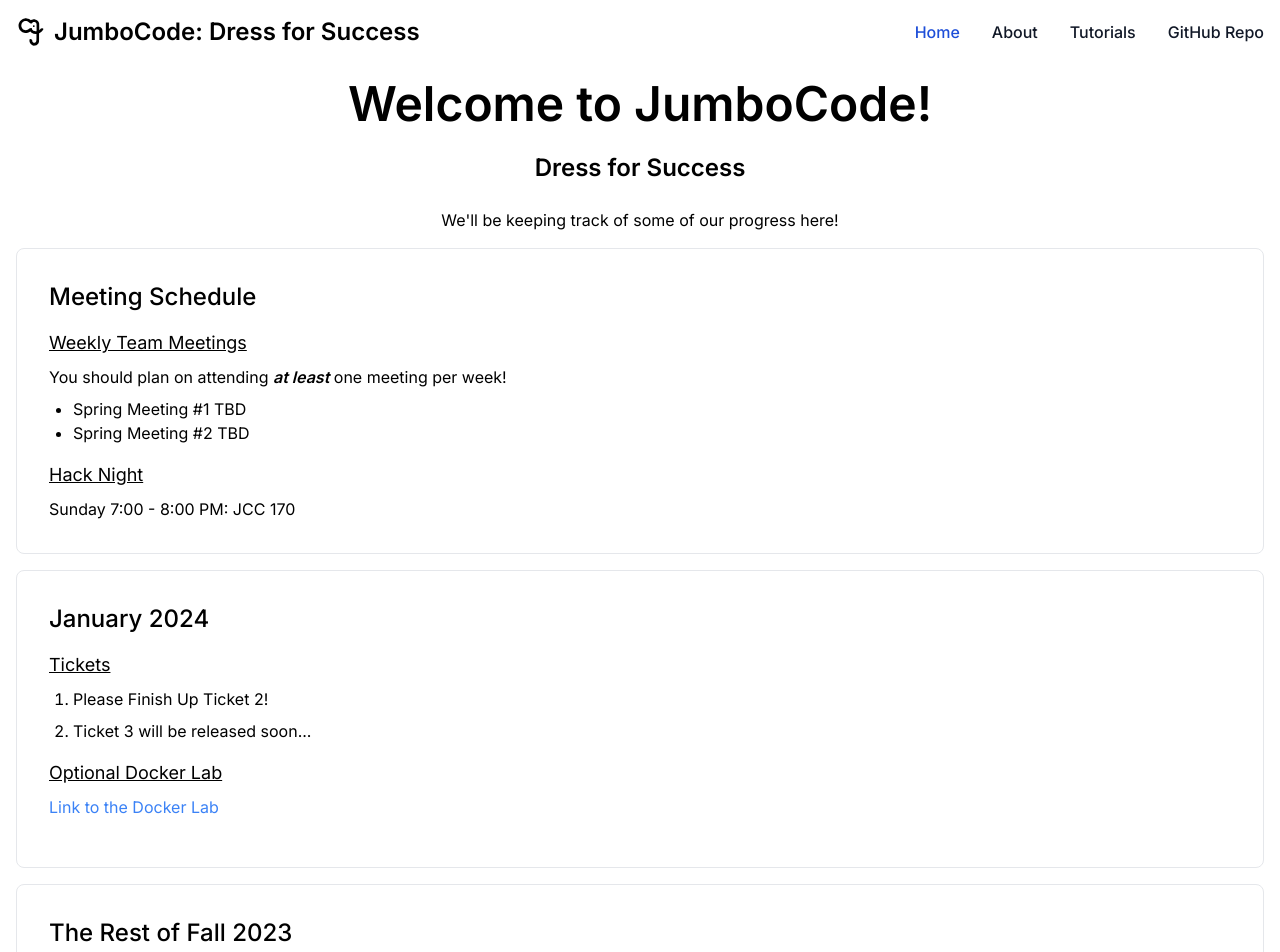
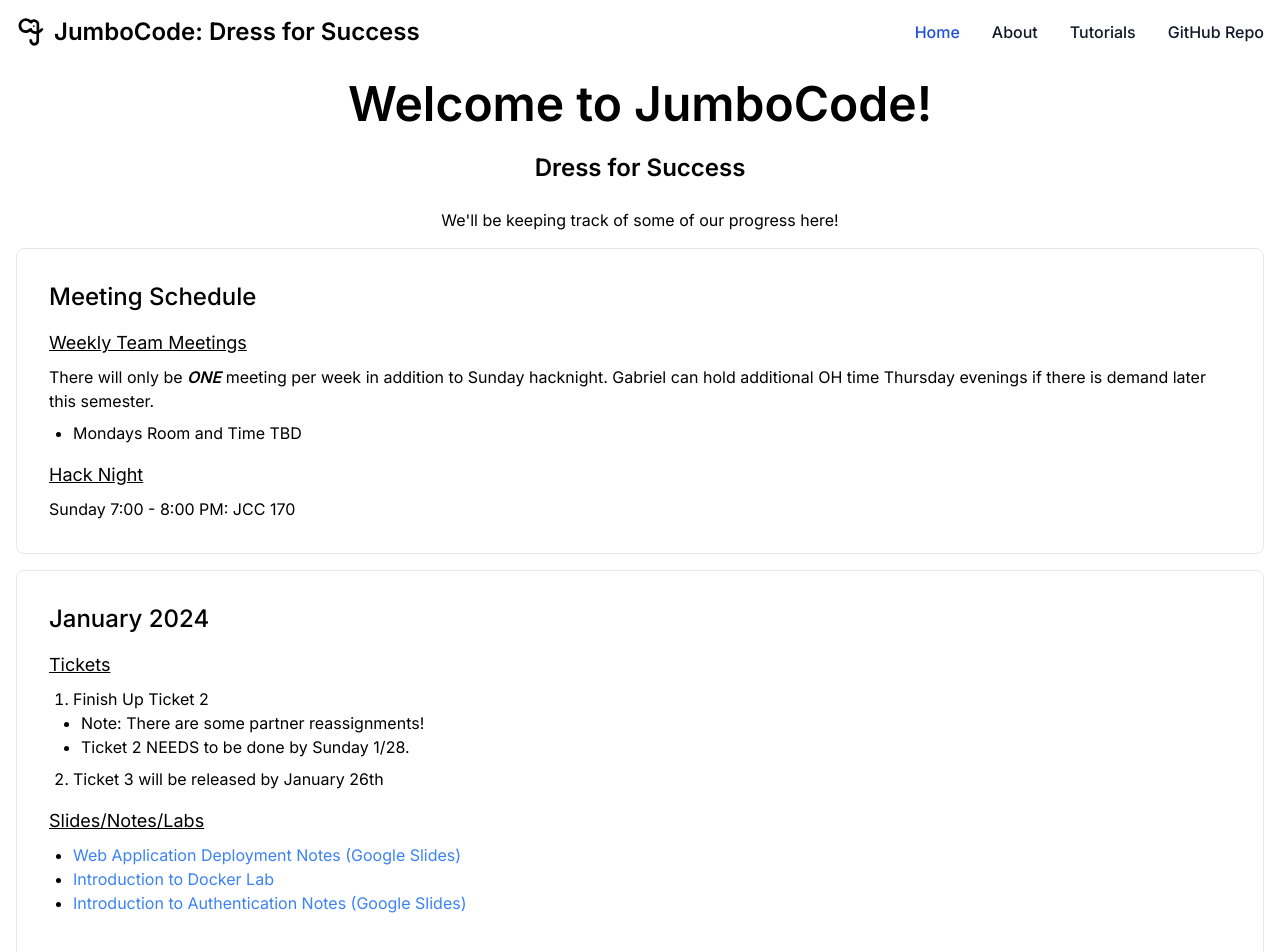
Before and after one commit to gabrielsessions/dfs-jumbocode, a Next.js app: page / in a window 1280 px wide. Shown: the top 952 px of the page. Built offline with nearby package versions, Linux system fonts and the light colour scheme.

Commit message:
New slideshows

```diff
--- a/src/app/home_cards.tsx
+++ b/src/app/home_cards.tsx
@@ -43,15 +43,22 @@ const january = {
     {
       generateBullets([
         {
-          title: <p>Please Finish Up Ticket 2!</p>,
+          title: <p>Finish Up Ticket 2</p>,
+          bullets: ["Note: There are some partner reassignments!", "Ticket 2 NEEDS to be done by Sunday 1/28."]
         },
         {
-          title: <p>Ticket 3 will be released soon...</p>,
+          title: <p>Ticket 3 will be released by January 26th</p>,
         },
       ])
     }
-    <p className='my-2 mt-4 underline text-lg'>Optional Docker Lab</p>
-    <Link href={"/docker-lab"} className={"text-blue-500 hover:underline"}>Link to the Docker Lab</Link>
+    <p className='my-2 mt-4 underline text-lg'>Slides/Notes/Labs</p>
+    <ol className={"list-disc ml-6"}>
+      <li className={"list-item"}><Link href={"https://docs.google.com/presentation/d/1TBhTV6WgpQZMQqsglNfliz2TfSPY6t0r4qnZO4EvprA/edit?usp=sharing"} className={"text-blue-500 hover:underline"}>Web Application Deployment Notes (Google Slides)</Link>
+        </li>
+      <li className={"list-item"}><Link href={"/docker-lab"} className={"text-blue-500 hover:underline"}>Introduction to Docker Lab</Link></li>
+      <li className={"list-item"}><Link href={"https://docs.google.com/presentation/d/1wgWFQVRioa_yEdMPcHc7uE4LjxJIr5y8aaT42DehEgM/edit?usp=sharing"} className={"text-blue-500 hover:underline"}>Introduction to Authentication Notes (Google Slides)</Link></li>
+    </ol>
+
   </>
 }
 
--- a/src/app/page.tsx
+++ b/src/app/page.tsx
@@ -24,11 +24,9 @@ export default function Home() {
           body={
             <>
               <p className='my-2 mt-4 underline text-lg'>Weekly Team Meetings</p>
-              <p>You should plan on attending <span className={"font-semibold italic"}>at least</span> one meeting per
-                week!</p>
+              <p>There will only be <span className={"font-semibold italic"}>ONE</span> meeting per week in addition to Sunday hacknight. Gabriel can hold additional OH time Thursday evenings if there is demand later this semester.</p>
               <ul className={"list-disc my-2"}>
-                <li className={"ml-6 list-item"}>Spring Meeting #1 TBD</li>
-                <li className={"ml-6 list-item"}>Spring Meeting #2 TBD</li>
+                <li className={"ml-6 list-item"}>Mondays Room and Time TBD</li>
               </ul>
               <p className='my-2 mt-4 underline text-lg'>Hack Night</p>
               <p className={"-mb-4"}>Sunday 7:00 - 8:00 PM: JCC 170</p>
```
